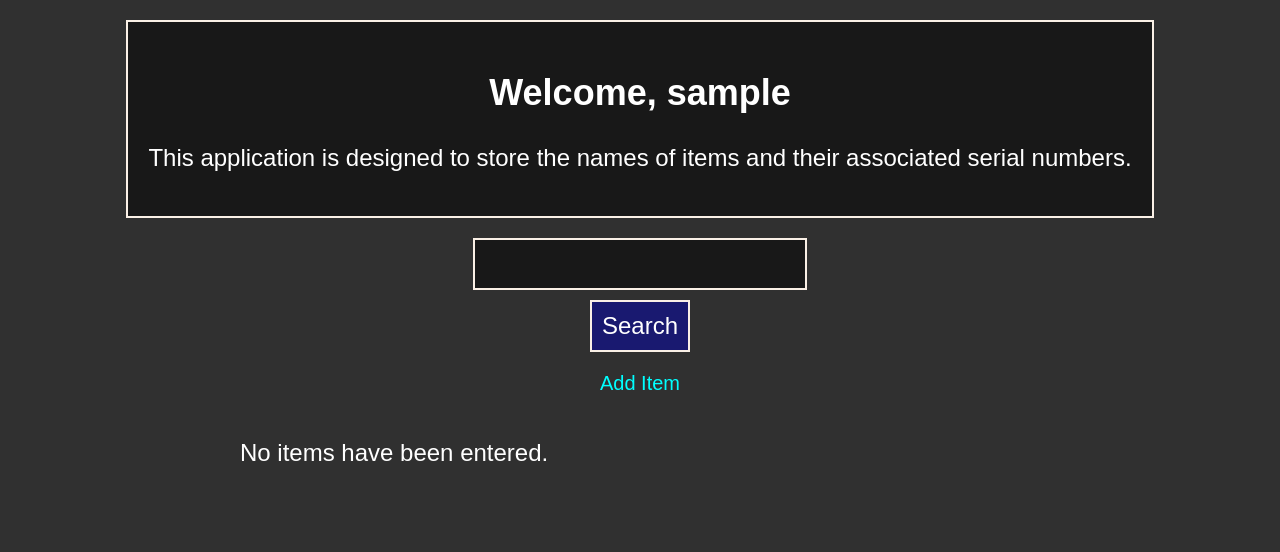
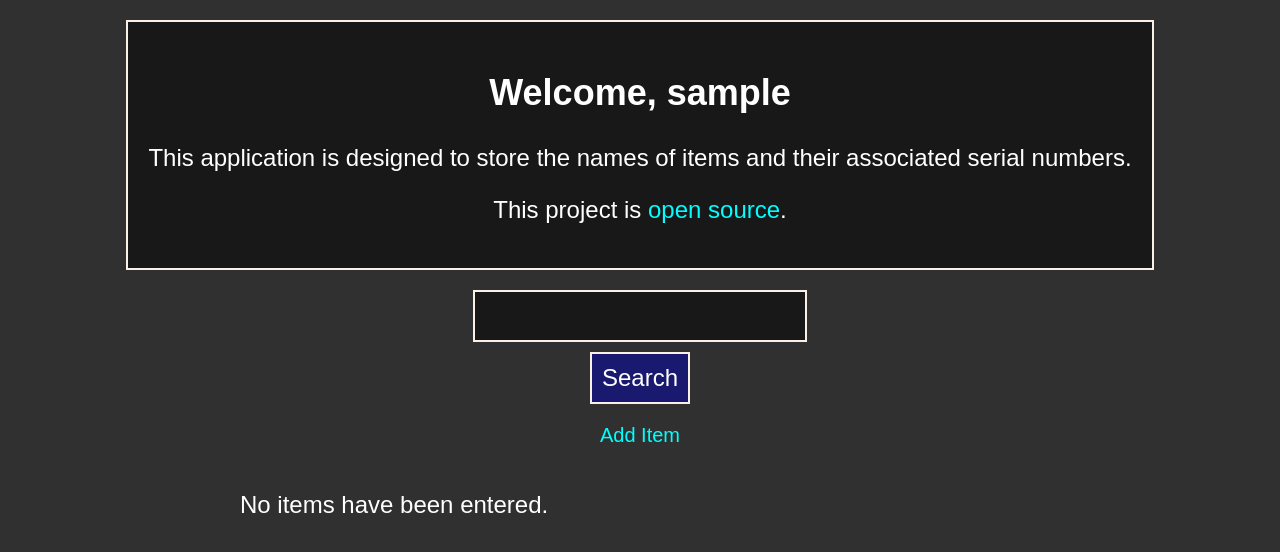
Before and after one commit to JamisonHunter/hser, a Django app: page / in a window 1280 px wide. Shown: the part 50-602 px from the top of the page. Run offline with Django 4.2, Linux system fonts and the light colour scheme; the visitor is signed in with stand-in values (Sample User, id 1); data that the repository does not hold is empty.

Commit message:
Added source code link

```diff
--- a/base/templates/base/home.html
+++ b/base/templates/base/home.html
@@ -27,11 +27,14 @@ nav {
 
 nav a {
     margin: 0 10px;
+}
+
+a {
     color: aqua;
     text-decoration: none;
 }
 
-nav a:hover {
+a:hover {
     color: blue;
     text-decoration: underline;
 }
@@ -145,6 +148,7 @@ img {
     <div class="welcome-container">
         <h2>Welcome, {{ request.user }}</h2>
         <p>This application is designed to store the names of items and their associated serial numbers.</p>
+        <p>This project is <a target="_blank" href="https://github.com/JamisonHunter/hser/tree/main">open source</a>.</p>
     </div>
     <form method="GET" class="search-form">
         <input type="text" name="search-area" value="{{ search_input }}">
```
